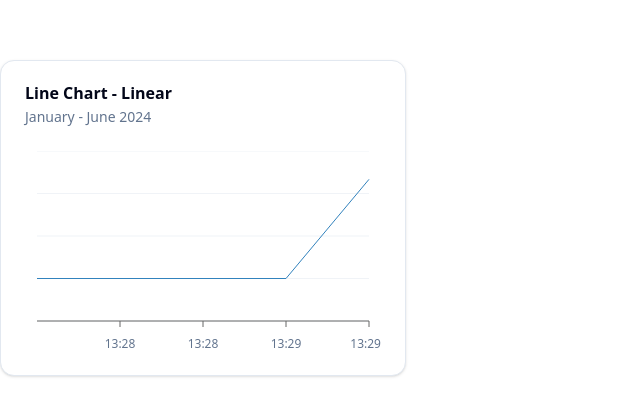
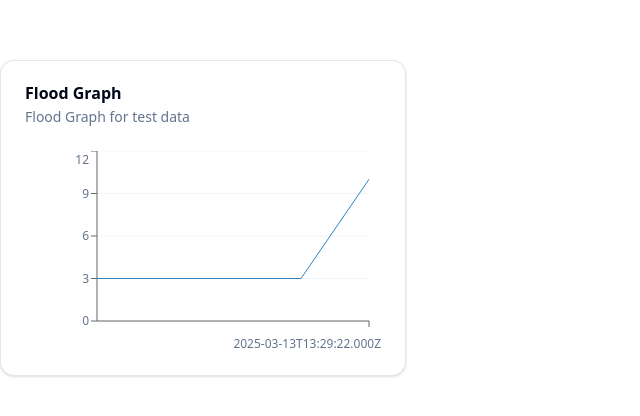
Before and after one commit to SHerlihy/weather-graph, a React (Vite) app: page / in a window 1280 px wide. Shown: the part 182-598 px from the top of the page, without its empty margins (0-640 px from the left). Built offline with nearby package versions, Linux system fonts and the light colour scheme.

Commit message:
make line graph a component

```diff
--- a/src/App.tsx
+++ b/src/App.tsx
@@ -1,64 +1,27 @@
-import { Bar, BarChart, CartesianGrid, Line, LineChart, XAxis, YAxis } from "recharts"
-
-import { ChartConfig, ChartContainer } from "@/components/ui/chart"
-import { floodReadingFetched } from "./types/floodData"
-import { Card, CardContent, CardDescription, CardHeader, CardTitle } from "./components/ui/card"
+import FloodReadingLineGraph from "@/floodReading/FloodReadingLineGraph"
 
 const nowDateTime = new Date(Date.now() - 10000).toISOString()
 
-const chartDataSorted: floodReadingFetched[] = [
-    { dateTime: new Date(Date.now() - 90000).toISOString(), value: 3 },
-    { dateTime: new Date(Date.now() - 80000).toISOString(), value: 3 },
-    { dateTime: new Date(Date.now() - 70000).toISOString(), value: 3 },
-    { dateTime: new Date(Date.now() - 10000).toISOString(), value: 3 },
-    { dateTime: nowDateTime, value: 10 },
+const chartDataSorted = [
+    { xKey: new Date(Date.now() - 90000).toISOString(), value: 3 },
+    { xKey: new Date(Date.now() - 80000).toISOString(), value: 3 },
+    { xKey: new Date(Date.now() - 70000).toISOString(), value: 3 },
+    { xKey: new Date(Date.now() - 10000).toISOString(), value: 3 },
+    { xKey: nowDateTime, value: 10 },
 ]
 
 const timeMatcher = /\d\d:\d\d/
 
-const chartConfig = {
-    value: {
-        label: "Value",
-        color: "#119999",
-    },
-} satisfies ChartConfig
-
 export function App() {
     return (
-        <Card>
-            <CardHeader>
-                <CardTitle>Line Chart - Linear</CardTitle>
-                <CardDescription>January - June 2024</CardDescription>
-            </CardHeader>
-            <CardContent>
-                <ChartContainer config={chartConfig} className="min-h-[200px] w-full">
-                    <LineChart
-                        accessibilityLayer
-                        data={chartDataSorted}
-                        margin={{
-                            left: 12,
-                            right: 12,
-                        }}
-                    >
-                        <CartesianGrid vertical={false} />
-                        <XAxis
-                            dataKey="dateTime"
-                            tickLine={true}
-                            axisLine={true}
-                            tickMargin={12}
-                            tickFormatter={(value) => timeMatcher.exec(value)![0]}
-                        />
-                        <Line
-                            dataKey="value"
-                            type="linear"
-                            dot={false}
-                        />
-                    </LineChart>
-                </ChartContainer>
-            </CardContent>
-        </Card>
+        <>
+            <FloodReadingLineGraph
+                title="Flood Graph"
+                description="Flood Graph for test data"
+                dataSorted={chartDataSorted}
+            />
+        </>
     )
 }
 
-
 export default App
--- /dev/null
+++ b/src/floodReading/FloodReadingLineGraph.tsx
@@ -0,0 +1,64 @@
+import { ChartConfig, ChartContainer } from "@/components/ui/chart"
+import { CartesianGrid, Line, LineChart, XAxis, YAxis } from "recharts"
+import { Card, CardContent, CardDescription, CardHeader, CardTitle } from "@/components/ui/card"
+
+const chartConfig = {
+    value: {
+        label: "Value",
+        color: "#119999",
+    },
+} satisfies ChartConfig
+
+export type FloodReadingGraphData = {
+    xKey: string,
+    value: number
+}
+
+export function FloodReadingLineGraph({
+    title,
+    description,
+    dataSorted
+}: {
+    title: string,
+    description: string,
+    dataSorted: FloodReadingGraphData[]
+}) {
+    return (
+        <Card>
+            <CardHeader>
+                <CardTitle>{title}</CardTitle>
+                <CardDescription>{description}</CardDescription>
+            </CardHeader>
+            <CardContent>
+                <ChartContainer config={chartConfig} className="min-h-[200px] w-full">
+                    <LineChart
+                        accessibilityLayer
+                        data={dataSorted}
+                        margin={{
+                            left: 12,
+                            right: 12,
+                        }}
+                    >
+                        <CartesianGrid vertical={false} />
+                        <XAxis
+                            dataKey="xKey"
+                            tickLine={true}
+                            axisLine={true}
+                            tickMargin={12}
+                        />
+                        <YAxis
+                            type="number"
+                        />
+                        <Line
+                            dataKey="value"
+                            type="linear"
+                            dot={false}
+                        />
+                    </LineChart>
+                </ChartContainer>
+            </CardContent>
+        </Card>
+    )
+}
+
+export default FloodReadingLineGraph
```
